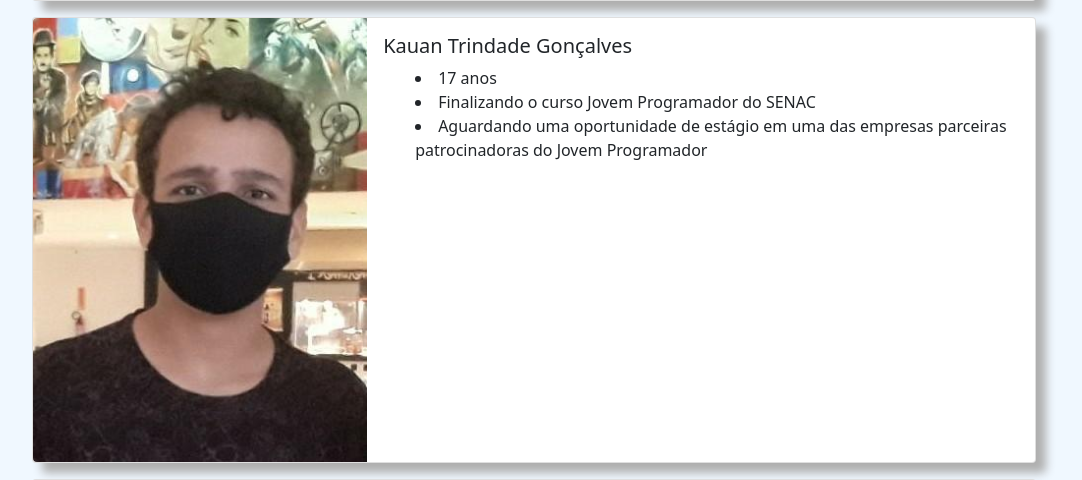
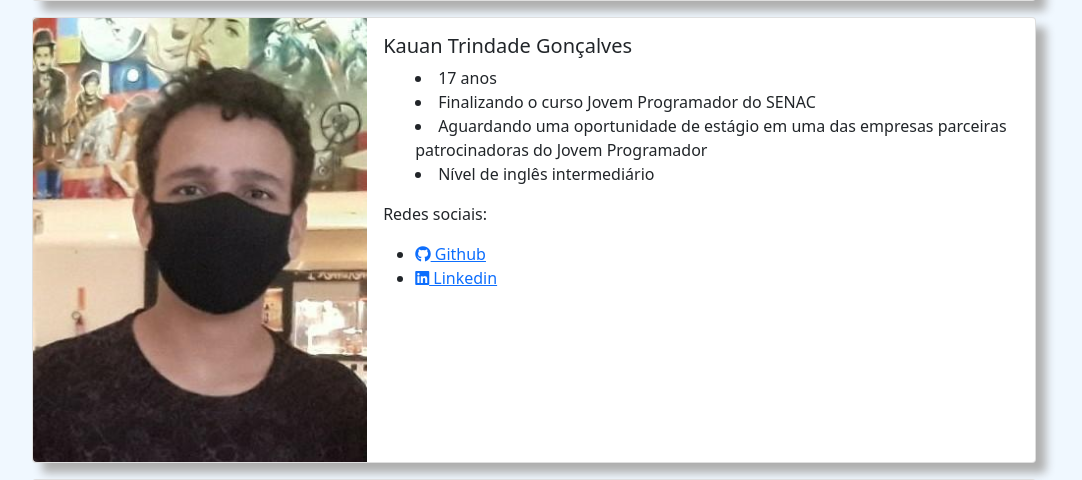
Before and after one commit to JVwolfart/PROJETO-FINAL-JOVEM-PROGRAMADOR, a Django app: page /quem_somos/desenvolvedores/ in a window 1280 px wide. Shown: the part 715-1195 px from the top of the page, without its empty margins (50-1132 px from the left). Run offline with Django 4.2, Linux system fonts and the light colour scheme; some libraries are stand-ins or nearby versions.

Commit message:
Dados do Kauan

```diff
--- a/quem_somos/templates/desenvolvedores.html
+++ b/quem_somos/templates/desenvolvedores.html
@@ -57,8 +57,14 @@ Desenvolvedores do sistema
             <li>17 anos</li>
             <li>Finalizando o curso Jovem Programador do SENAC</li>
             <li>Aguardando uma oportunidade de estágio em uma das empresas parceiras patrocinadoras do Jovem Programador</li>
+            <li>Nível de inglês intermediário</li>
         </ul>
 
+        <p class="card-text">Redes sociais:</p>
+        <ul>
+            <li><a href="https://github.com/kauantg0304" target="_blank"><i class="fa-brands fa-github"></i> Github</a></li>
+            <li><a href="https://www.linkedin.com/in/kauan-trindade-gon%C3%A7alves-856b5621a" target="_blank"><i class="fa-brands fa-linkedin"></i> Linkedin</a></li>
+        </ul>
 
 
       </div>
```
Lines whose indentation alone changed are shown as unchanged.
